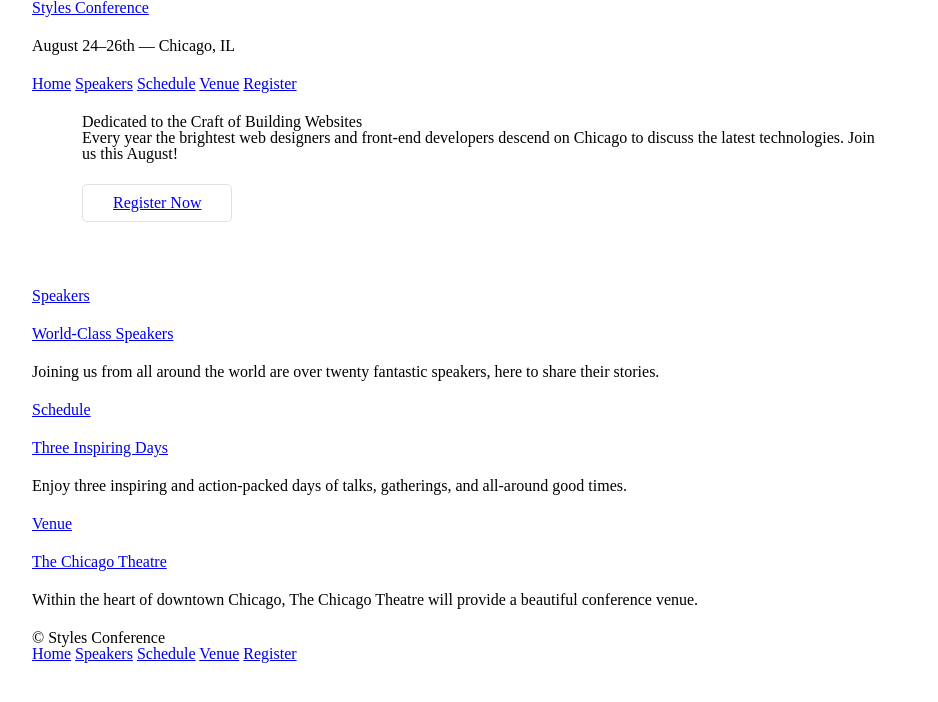
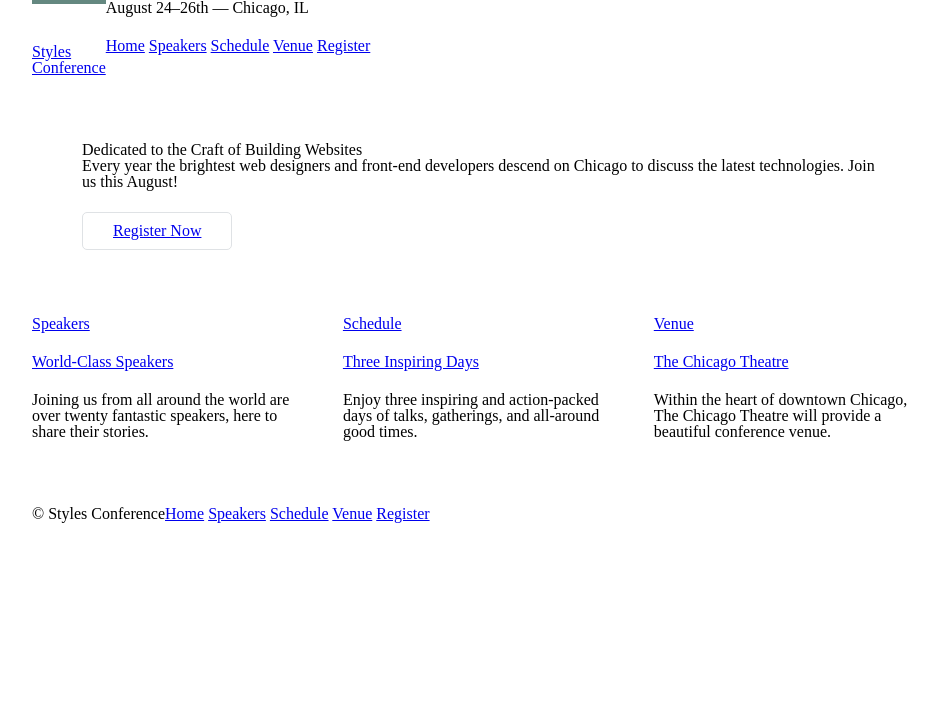
Before and after one commit to Nking1247/styles-conference, a plain HTML site: page index.html in a window 1280 px wide. Shown: the whole page, without its empty margins (158-1096 px from the left). Drawn offline with Linux system fonts and the light colour scheme.

Commit message:
InPractice5

```diff
--- a/assets/stylesheets/main.css
+++ b/assets/stylesheets/main.css
@@ -127,24 +127,62 @@ table {
   border-collapse: collapse;
   border-spacing: 0;
 }
+
 /*
-=================================================
-                  Grid
-=================================================
+  ========================================
+  Grid
+  ========================================
 */
 
 *,
 *:before,
 *:after {
-  -webkit-box-sizing: border-box;
-  -moz-box-sizing: border-box;
   box-sizing: border-box;
 }
+.container,
+.grid {
+  margin: 0 auto;
+  width: 960px;
+}
 .container {
-  margin: 0 auto;
   padding-left: 30px;
   padding-right: 30px;
-  width: 960px;
+}
+.grid,
+.col-1-3,
+.col-2-3 {
+  padding-left: 15px;
+  padding-right: 15px;
+}
+.col-1-3,
+.col-2-3 {
+  display: inline-block;
+  vertical-align: top;
+}
+.col-1-3 {
+  width: 33%;
+}
+.col-2-3 {
+  width: 66%;
+}
+
+/*
+  ========================================
+  Clearfix
+  ========================================
+*/
+
+.group:before,
+.group:after {
+  content: "";
+  display: table;
+}
+.group:after {
+  clear: both;
+}
+.group {
+  clear: both;
+  *zoom: 1;
 }
 
 /*
@@ -172,10 +210,35 @@ p {
   display: inline-block;
   margin: 0;
 }
-
 .btn-alt {
   border: 1px solid #dfe2e5;
   padding: 10px 30px;
+}
+
+/*
+  ========================================
+  Primary header
+  ========================================
+*/
+
+.logo {
+  border-top: 4px solid #648880;
+  float: left;
+  padding: 40px 0 22px 0;
+}
+
+/*
+  ========================================
+  Primary footer
+  ========================================
+*/
+
+.primary-footer {
+  padding-bottom: 44px;
+  padding-top: 44px;
+}
+.primary-footer small {
+  float: left;
 }
 
 /*
--- a/index.html
+++ b/index.html
@@ -5,17 +5,15 @@
     <title>Styles Conference</title>
     <link rel="stylesheet" href="assets/stylesheets/main.css" />
   </head>
-
   <body>
-    <!-- Header -->
-
-    <header class="container">
-      <h1>
-        <a href="index.html">Styles Conference</a>
+    <header class="container group">
+      <h1 class="logo">
+        <a href="index.html"
+          >Styles <br />
+          Conference</a
+        >
       </h1>
-
       <h3>August 24&ndash;26th &mdash; Chicago, IL</h3>
-
       <nav>
         <a href="index.html">Home</a>
         <a href="speakers.html">Speakers</a>
@@ -24,24 +22,17 @@
         <a href="register.html">Register</a>
       </nav>
     </header>
-
-    <!-- Hero -->
-
-    <section class="container hero">
+    <section class="hero container">
       <h2>Dedicated to the Craft of Building Websites</h2>
-
       <p>
         Every year the brightest web designers and front-end developers descend
         on Chicago to discuss the latest technologies. Join us this August!
       </p>
-
-      <a href="register.html" class="btn btn-alt">Register Now</a>
+      <a class="btn btn-alt" href="register.html">Register Now</a>
     </section>
 
-    <!-- Teasers -->
-
-    <section class="container">
-      <section>
+    <section class="grid">
+      <section class="col-1-3">
         <a href="speakers.html">
           <h5>Speakers</h5>
           <h3>World-Class Speakers</h3>
@@ -51,8 +42,11 @@
           speakers, here to share their stories.
         </p>
       </section>
+      <!--
 
-      <section>
+        Schedule
+      -->
+      <section class="col-1-3">
         <a href="schedule.html">
           <h5>Schedule</h5>
           <h3>Three Inspiring Days</h3>
@@ -62,8 +56,10 @@
           all-around good times.
         </p>
       </section>
-
-      <section>
+      <!--
+        Venue
+      -->
+      <section class="col-1-3">
         <a href="venue.html">
           <h5>Venue</h5>
           <h3>The Chicago Theatre</h3>
@@ -75,11 +71,8 @@
       </section>
     </section>
 
-    <!-- Footer -->
-
-    <footer class="container">
+    <footer class="primary-footer container group">
       <small>&copy; Styles Conference</small>
-
       <nav>
         <a href="index.html">Home</a>
         <a href="speakers.html">Speakers</a>
```
